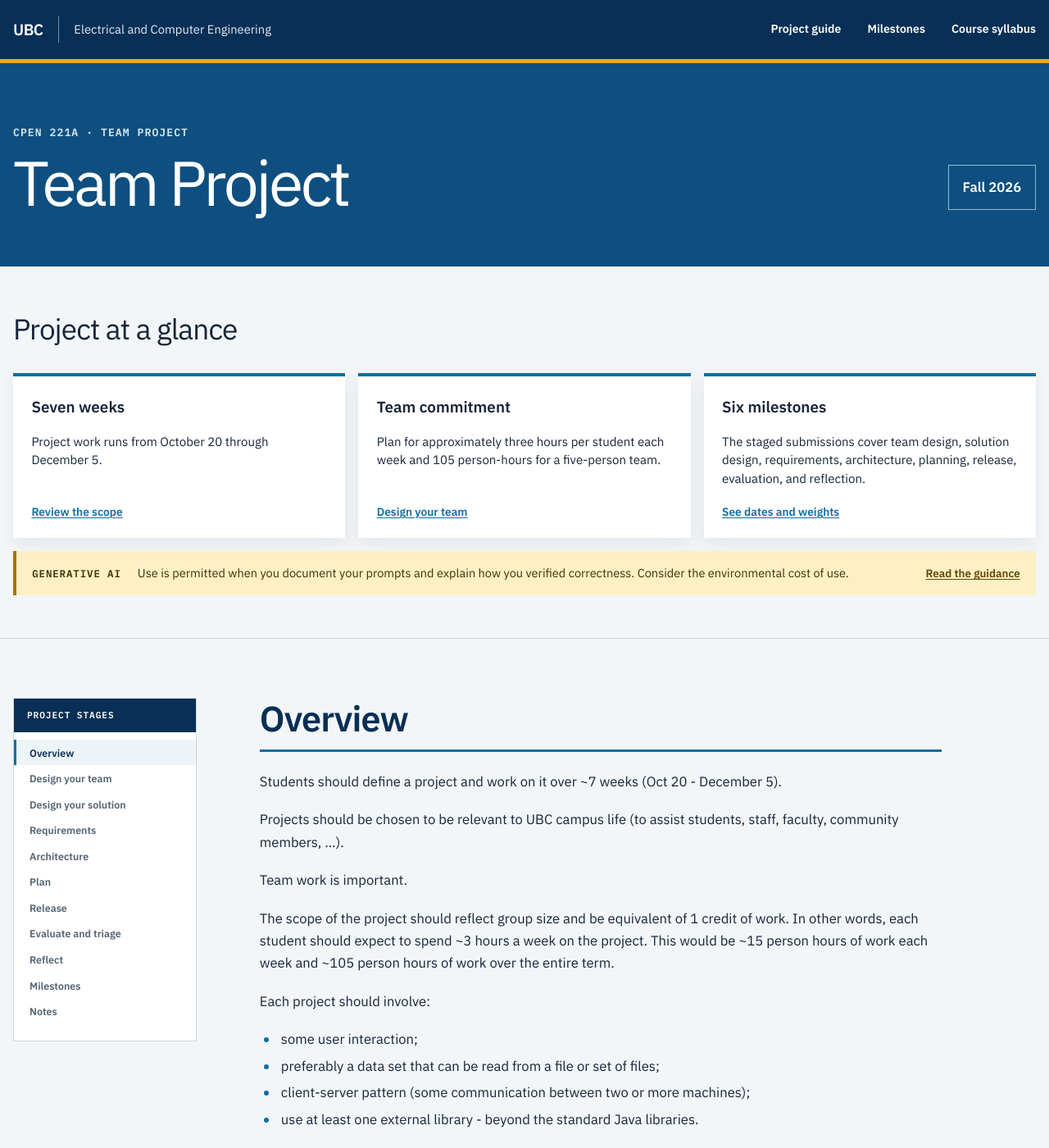
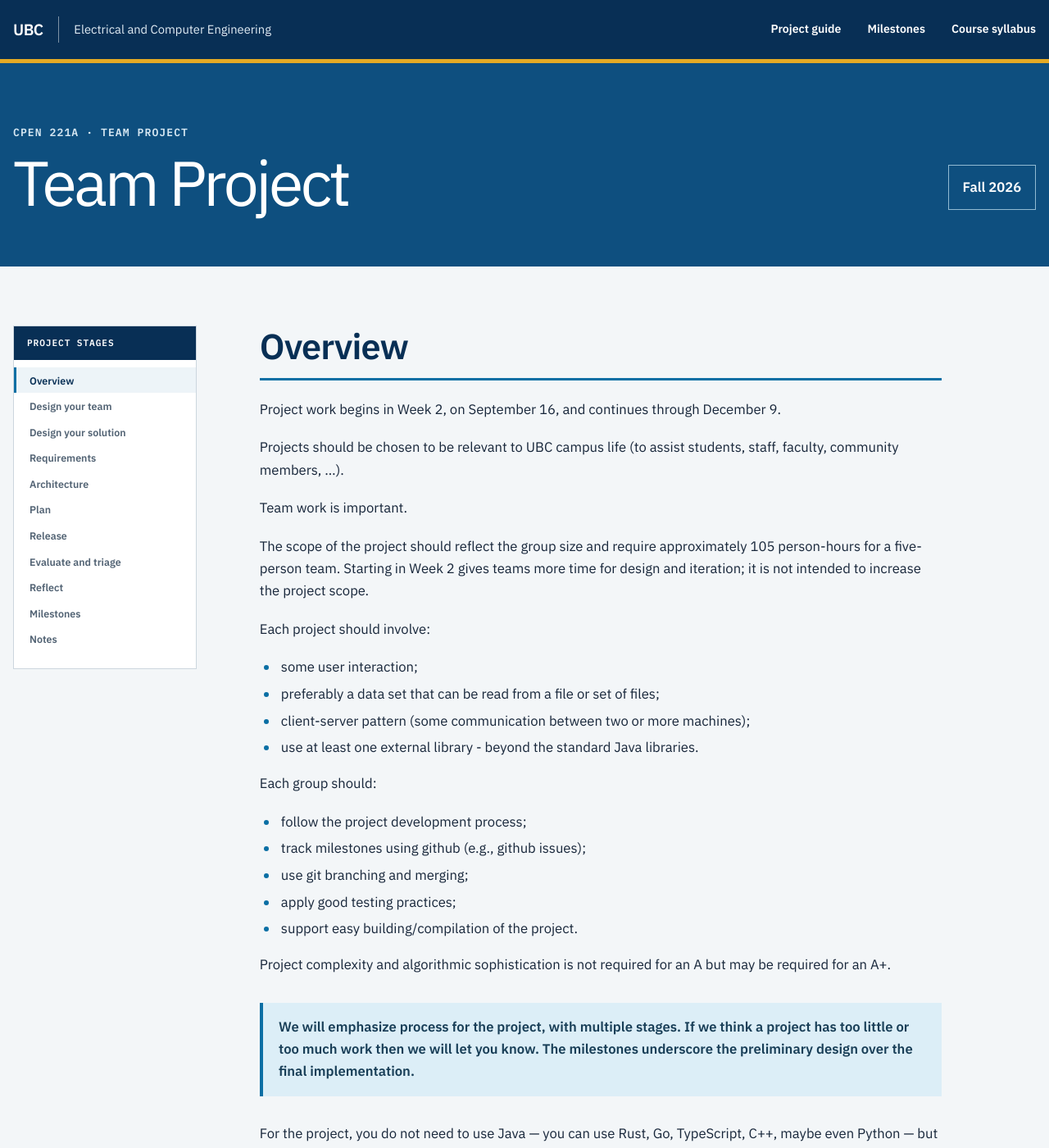
Before and after one commit to CPEN-221/project, a Jekyll site: the page built from index.md, in a window 1280 px wide and 1400 px high. Shown: the whole window at 82% size. Built offline with Jekyll 4.4.1, drawn with Linux system fonts in a browser that asks for light colours; some of the changed text lies outside the part shown.

Commit message:
Start project earlier and separate milestones

```diff
--- a/_layouts/default.html
+++ b/_layouts/default.html
@@ -37,36 +37,6 @@
         <p class="term-badge">{{ page.term | default: 'Fall 2026' }}</p>
       </div>
     </section>
-
-    {% if page.url == '/' %}
-      <section class="course-overview" aria-labelledby="overview-title">
-        <div class="overview-inner">
-          <h2 id="overview-title">Project at a glance</h2>
-          <div class="overview-grid">
-            <article class="overview-card">
-              <h3>Seven weeks</h3>
-              <p>Project work runs from October 20 through December 5.</p>
-              <a href="#overview">Review the scope</a>
-            </article>
-            <article class="overview-card">
-              <h3>Team commitment</h3>
-              <p>Plan for approximately three hours per student each week and 105 person-hours for a five-person team.</p>
-              <a href="#design-your-team">Design your team</a>
-            </article>
-            <article class="overview-card">
-              <h3>Six milestones</h3>
-              <p>The staged submissions cover team design, solution design, requirements, architecture, planning, release, evaluation, and reflection.</p>
-              <a href="#milestones">See dates and weights</a>
-            </article>
-          </div>
-          <aside class="policy-callout" aria-label="Generative AI guidance">
-            <strong>Generative AI</strong>
-            <p>Use is permitted when you document your prompts and explain how you verified correctness. Consider the environmental cost of use.</p>
-            <a href="#overview">Read the guidance</a>
-          </aside>
-        </div>
-      </section>
-    {% endif %}
 
     <details class="mobile-toc">
       <summary>Jump to a project stage</summary>
--- a/assets/css/main.scss
+++ b/assets/css/main.scss
@@ -7,15 +7,12 @@
   --link-blue: #0b6fa4;
   --link-hover: #074c71;
   --gold: #e4aa24;
-  --gold-dark: #a97200;
   --ink: #17263a;
   --muted: #516273;
   --canvas: #f3f6f8;
   --surface: #ffffff;
   --surface-soft: #e8eef2;
   --rule: #ccd6de;
-  --policy-bg: #fff0c4;
-  --policy-ink: #40300b;
   --content: 52rem;
   --page: 78rem;
   --sans: "IBM Plex Sans", ui-sans-serif, -apple-system, BlinkMacSystemFont, "Segoe UI", sans-serif;
@@ -184,93 +181,6 @@
   margin: 0 0 0.35rem;
   padding: 0.8rem 1.05rem;
   border: 1px solid #91bad2;
-  font-weight: 600;
-  white-space: nowrap;
-}
-
-.course-overview {
-  background: var(--canvas);
-  border-bottom: 1px solid var(--rule);
-}
-
-.overview-inner {
-  width: min(100% - 2rem, var(--page));
-  margin: 0 auto;
-  padding: 3rem 0 3.25rem;
-}
-
-.overview-inner > h2 {
-  margin: 0 0 1.5rem;
-  color: var(--ink);
-  font-size: clamp(1.75rem, 3vw, 2.2rem);
-  font-weight: 400;
-  letter-spacing: -0.025em;
-}
-
-.overview-grid {
-  display: grid;
-  grid-template-columns: repeat(3, minmax(0, 1fr));
-  gap: 1rem;
-}
-
-.overview-card {
-  display: flex;
-  flex-direction: column;
-  min-width: 0;
-  padding: 1.35rem 1.4rem 1.3rem;
-  background: var(--surface);
-  border-top: 0.3rem solid var(--link-blue);
-  box-shadow: 0 0.45rem 1.15rem rgba(8, 47, 85, 0.08);
-}
-
-.overview-card h3 {
-  margin: 0 0 1rem;
-  color: var(--ink);
-  font-size: 1.18rem;
-  font-weight: 600;
-}
-
-.overview-card p {
-  margin: 0 0 0.75rem;
-  font-size: 0.94rem;
-  line-height: 1.5;
-}
-
-.overview-card a {
-  align-self: flex-start;
-  margin-top: auto;
-  padding-top: 0.35rem;
-  font-size: 0.86rem;
-  font-weight: 600;
-}
-
-.policy-callout {
-  display: grid;
-  grid-template-columns: auto minmax(0, 1fr) auto;
-  gap: 1.25rem;
-  align-items: center;
-  margin-top: 1rem;
-  padding: 1rem 1.2rem;
-  color: var(--policy-ink);
-  background: var(--policy-bg);
-  border-left: 0.3rem solid var(--gold-dark);
-}
-
-.policy-callout > strong {
-  font: 600 0.78rem/1.2 var(--mono);
-  letter-spacing: 0.07em;
-  text-transform: uppercase;
-}
-
-.policy-callout p {
-  margin: 0;
-  font-size: 0.91rem;
-  line-height: 1.5;
-}
-
-.policy-callout a {
-  color: #604400;
-  font-size: 0.84rem;
   font-weight: 600;
   white-space: nowrap;
 }
@@ -518,35 +428,6 @@
 }
 
 @media (max-width: 920px) {
-  .overview-grid {
-    grid-template-columns: 1fr;
-  }
-
-  .overview-card {
-    display: grid;
-    grid-template-columns: minmax(10rem, 0.45fr) minmax(0, 1fr);
-    column-gap: 1.5rem;
-  }
-
-  .overview-card h3,
-  .overview-card a {
-    grid-column: 1;
-  }
-
-  .overview-card p {
-    grid-column: 2;
-  }
-
-  .overview-card h3,
-  .overview-card p {
-    margin-bottom: 0.5rem;
-  }
-
-  .overview-card a {
-    grid-row: 2 / span 2;
-    align-self: end;
-  }
-
   .page-shell {
     display: block;
     width: min(100% - 2.5rem, var(--content));
@@ -615,23 +496,6 @@
     justify-self: start;
   }
 
-  .overview-inner {
-    padding: 2.4rem 0 2.6rem;
-  }
-
-  .overview-card {
-    display: flex;
-  }
-
-  .policy-callout {
-    grid-template-columns: 1fr;
-    gap: 0.45rem;
-  }
-
-  .policy-callout a {
-    justify-self: start;
-  }
-
   .mobile-toc nav {
     grid-template-columns: 1fr;
   }
@@ -674,7 +538,6 @@
 
   .reading-progress,
   .site-header,
-  .course-overview,
   .mobile-toc,
   .section-rail,
   .site-footer {
--- a/index.md
+++ b/index.md
@@ -8,13 +8,13 @@
 
 # Overview
 
-Students should define a project and work on it over ~7 weeks (Oct 20 - December 5).
+Project work begins in Week 2, on September 16, and continues through December 9.
 
 Projects should be chosen to be relevant to UBC campus life (to assist students, staff, faculty, community members, ...).
 
 Team work is important.
 
-The scope of the project should reflect group size and be equivalent of 1 credit of work. In other words, each student should expect to spend ~3 hours a week on the project. This would be ~15 person hours of work each week and ~105 person hours of work over the entire term.
+The scope of the project should reflect the group size and require approximately 105 person-hours for a five-person team. Starting in Week 2 gives teams more time for design and iteration; it is not intended to increase the project scope.
 
 Each project should involve:
 
@@ -377,8 +377,8 @@
 - known bugs;
 - a contributions statement.
 - a demo or a video showing a walkthrough of your product:
-    - **Demos will be on December 4, during the regular lecture time in Kaiser 2020/2030**
-    - Video submission only needed if live demo cannot be done for any purpose.
+    - **Live-demo details will be announced separately.**
+    - Submit a video only if a live demo cannot be completed.
 
 # Evaluate and Triage
 
@@ -432,37 +432,21 @@
   <figcaption>The milestone schedule divides the project into staged submissions.</figcaption>
 </figure>
 
-- The project has a weight of 25, which is divided across the different phases/aspects of project work.
-- Each milestone covers one or more phases of project development, and there is a submission associated with each milestone.
-- We will assign a letter grade/score (between 0 and 10) for each submission.
-- Deadline is  EOD (11:59pm) for any milestone date. (E.g., October 27 deadline, means October 27, 11:59pm)
+The project launches on **Wednesday, September 16**. Each deliverable has its own milestone so that teams receive feedback before moving to the next stage.
 
-> **Milestone 1 (October 27)**
+The project has a weight of 25, divided across the phases of project work. We will assign a letter grade or score between 0 and 10 for each submission. Every deadline below is **11:59 p.m. Pacific Time** on the date shown.
 
-- [Design your Team](#design-your-team) (points: 3)
-- [Design Your Solution](#design-your-solution) (points: 2)
-
-> **Milestone 2 (October 31)**
-
-- [Requirements](#requirements) (points: 2)
-- [Architecture](#architecture) (points: 2)
-
-> **Milestone 3 (November 7)**
-
-- [Plan](#plan) (points: 6)
-
-> **Milestone 4 (**~~**November 28**~~ **November 30)**
-
-- [Release](#release) (points: 5)
-
-> **Milestone 5 (December 6)**
-
-- [Evaluate and Triage](#evaluate-and-triage) (points: 2, “Evaluate" only)
-
-> **Milestone 6 (December 9)**
-
-- Triage (point: 1)
-- [Reflect](#reflect) (points: 2 -- completed individually)
+| Milestone | Deliverable | Due | Points |
+|---|---|---:|---:|
+| 1 | [Design your Team](#design-your-team) | Friday, September 25 | 3 |
+| 2 | [Design Your Solution](#design-your-solution) | Friday, October 2 | 2 |
+| 3 | [Requirements](#requirements) | Friday, October 9 | 2 |
+| 4 | [Architecture](#architecture) | Friday, October 16 | 2 |
+| 5 | [Plan](#plan) | Friday, October 23 | 6 |
+| 6 | [Release](#release) | Friday, November 27 | 5 |
+| 7 | [Evaluate](#evaluate-and-triage) | Wednesday, December 2 | 2 |
+| 8 | [Triage](#evaluate-and-triage) | Friday, December 4 | 1 |
+| 9 | [Reflect](#reflect) *(individual)* | Wednesday, December 9 | 2 |
 
 ---
 
```
Also changed, not shown: other parts of index.md (+3 -3 lines), scripts/check_site.py (+32 -0 lines), scripts/import_project.py (+54 -0 lines), source/README.md (+3 -3 lines).
